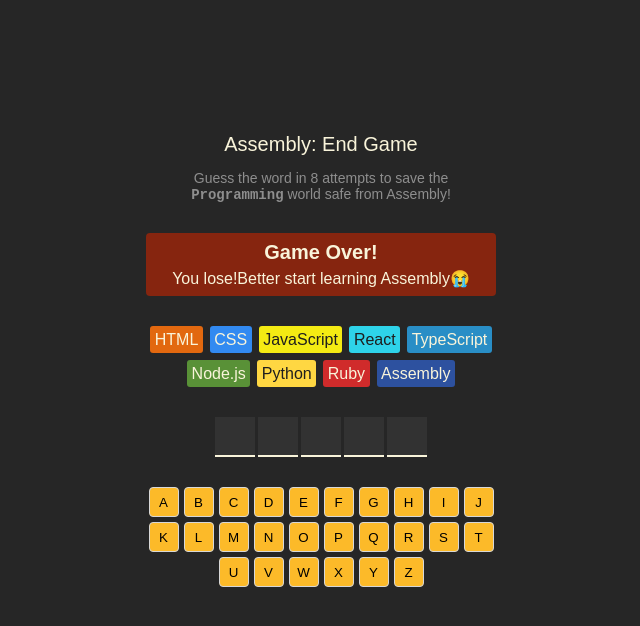
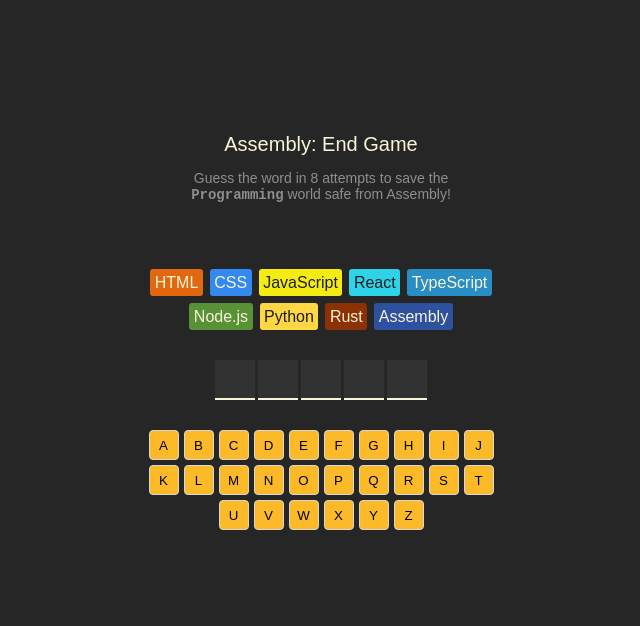
Before and after one commit to MatthiasRus/Assembly-End-Game, a React (Vite) app: page / in a window 1280 px wide. Shown: the top 626 px of the page, without its empty margins (319-959 px from the left). Built offline with nearby package versions, Linux system fonts and the light colour scheme.

Commit message:
game status conditional rendering

```diff
--- a/src/App.css
+++ b/src/App.css
@@ -12,27 +12,29 @@
     display: flex;
     justify-content: center;
 }
-main{
+
+main {
     padding: 100px;
 }
+
 header {
     text-align: center;
 }
 
-header > h1 {
+header>h1 {
     font-size: 1.25rem;
     font-weight: 500;
     color: #F9F4DA;
 }
 
-header > p {
+header>p {
     font-size: 0.875rem;
     max-width: 350px;
     color: #8E8E8E;
 }
-
-.gameStatus{
-    background-color: #a82508bd;
+.gameStatus,
+.gameStatus .correct,
+.gameStatus .wrong {
     color: #F9F4DA;
     text-align: center;
     margin-block: 30px;
@@ -41,15 +43,17 @@
     max-width: 350px;
 }
 
-.gameStatus p{
+
+.gameStatus p {
     margin: 5px;
 }
-.gameStatus h2{
+
+.gameStatus h2 {
     margin: 5px;
     font-size: 1.25rem;
 }
 
-.languages{
+.languages {
     display: flex;
     gap: 7px;
     max-width: 350px;
@@ -59,14 +63,14 @@
     margin-block: 30px;
 }
 
-.languages span{
+.languages span {
     margin: 0;
-    padding: 4.5px ;
+    padding: 4.5px;
     border-radius: 4px;
     font-weight: 200;
 }
 
-.words{
+.words {
     display: flex;
     color: rgb(255, 255, 255);
     align-items: center;
@@ -74,17 +78,17 @@
     gap: 3px;
 }
 
-.letter{
-    border-bottom:2px solid  #F9F4DA;
+.letter {
+    border-bottom: 2px solid #F9F4DA;
     display: flex;
     justify-content: center;
     align-items: center;
-    background-color:#323232;
+    background-color: #323232;
     height: 40px;
     width: 40px;
 }
 
-.keyboard{
+.keyboard {
     margin-block: 30px;
     display: flex;
     justify-content: center;
@@ -94,12 +98,12 @@
     gap: 5px;
 }
 
-.keyLetter{
+.keyLetter {
     height: 30px;
     width: 30px;
-    background-color:#FCBA29;
+    background-color: #FCBA29;
     border-radius: 4px;
-    border: 1px solid  #D7D7D7;
+    border: 1px solid #D7D7D7;
 }
 
 button.new-game {
@@ -114,13 +118,14 @@
     cursor: pointer;
 }
 
-.correct{
+.correct {
     background-color: #10A95B;
 }
 
-.wrong{
+.wrong {
     background-color: #EC5D49;
 }
+
 span.chip {
     border-radius: 3px;
     padding: 4.5px;
--- a/src/App.jsx
+++ b/src/App.jsx
@@ -8,25 +8,29 @@
 
 const [userGuess, setUserGuess] = useState([]);
 
-function handleUserGuess(letter){
-  setUserGuess(userGuess =>
-    userGuess.includes(letter)? userGuess : [...userGuess,letter]);
-  }
 
 const wrongGuessCount = userGuess
                         .filter(guess =>
                           !listOfLetters.includes(guess)).length
-const isGameWon = wrongGuessCount < languages.length && listOfLetters.every(letter => userGuess.includes(letter))
-console.log(isGameWon)
 
-const isGameOver = wrongGuessCount >= languages.length ;
+const isGameWon = (wrongGuessCount < languages.length) && listOfLetters.every(letter => userGuess.includes(letter))
+const isGameLost = wrongGuessCount >= languages.length
+const isGameOver = isGameWon || isGameLost ;
+
+function handleUserGuess(letter){
+  !isGameOver ? setUserGuess(userGuess =>
+    userGuess.includes(letter)? userGuess : [...userGuess,letter])
+    : setUserGuess([])
+  }
 
 const languageElements = languages.map((language, index) => {
   const styles = {
     backgroundColor:`${language.backgroundColor}`,
               color:`${language.color}`
   }
-  const isLost = index < wrongGuessCount
+
+  const isLost = index < wrongGuessCount ;
+
 
 
   const className = clsx("chip", isLost && "lost")
@@ -73,22 +77,33 @@
               key={letter}
               value={letter}
               onClick={() => handleUserGuess(letter)}
-
           >
               {letter.toUpperCase()}
           </button>
           )
 })
-
+  const gameStatusClass = clsx({
+    gameStatus : true,
+    correct:isGameWon,
+    wrong:isGameLost,
+  })
   return (
     <main>
         <header className="title">
           <h1>Assembly: End Game</h1>
           <p>Guess the word in 8 attempts to save the <code><strong>Programming</strong></code> world safe from Assembly!</p>
         </header>
-        <section className="gameStatus">
-          <h2>Game Over!</h2>
+        <section className={gameStatusClass}>
+          {
+            isGameOver && (isGameLost ? <>
+             <h2>Game Over!</h2>
           <p>You lose!Better start learning Assembly😭</p>
+            </> : <>
+            <h2>You win!</h2>
+            <p>Well done! 🎉</p>
+            </>)
+          }
+
         </section>
         <section className="languages">
             {languageElements}
@@ -100,7 +115,7 @@
         <section className="keyboard">
               {keyBoardElement}
         </section>
-        {(isGameWon || isGameOver) && <button className="new-game">
+        {isGameOver && <button className="new-game">
           New Game
         </button>}
     </main>
--- a/src/Languages.js
+++ b/src/Languages.js
@@ -35,8 +35,8 @@
         color: "#1E1E1E",
     },
     {
-        name: "Ruby",
-        backgroundColor: "#D02B2B",
+        name: "Rust",
+        backgroundColor: "#8B3103",
         color: "#F9F4DA",
     },
     {
```
